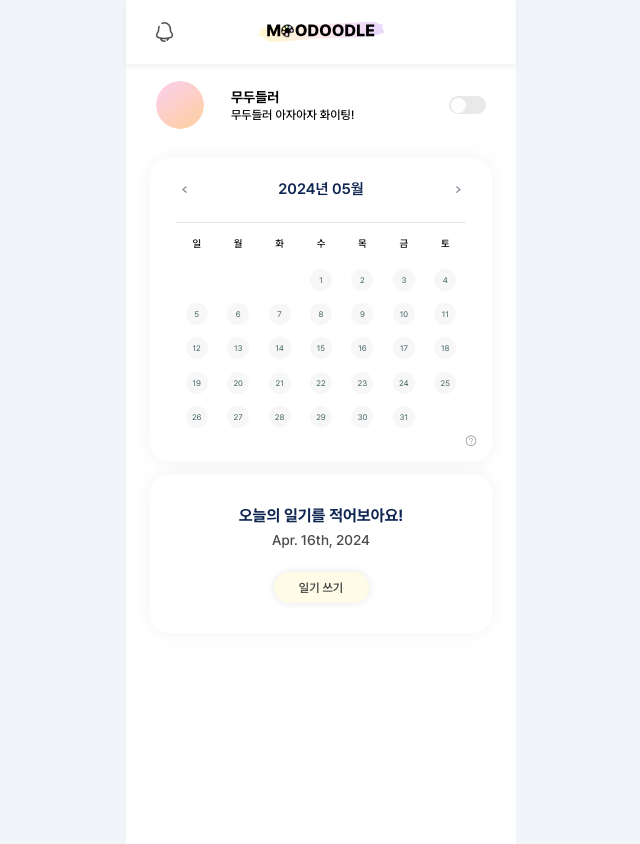
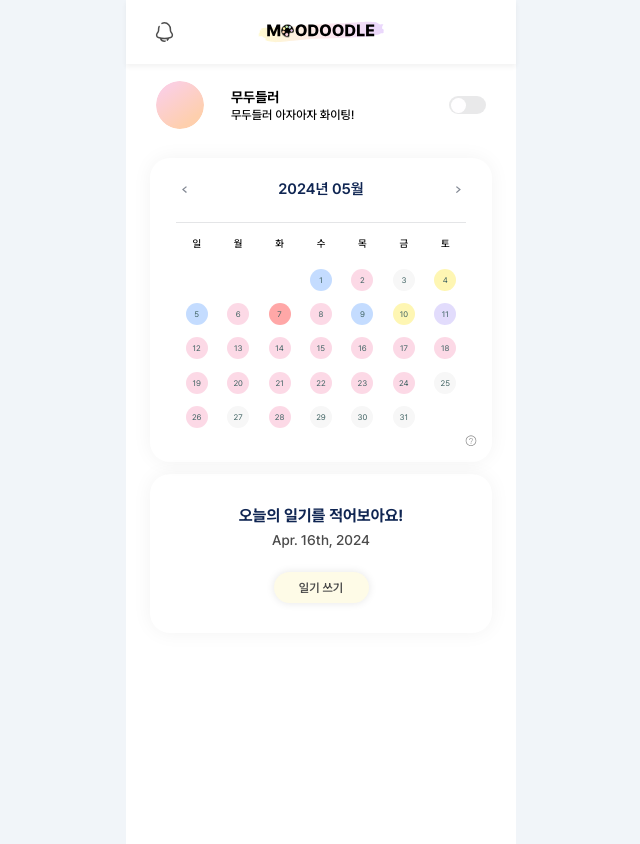
Before and after one commit to teom142/moodoodle_test, a React (Create React App) app in the folder moodoodleFront/moodoodlefront/: page / in a window 1280 px wide. Shown: the whole page, without its empty margins (319-959 px from the left). Built offline with nearby package versions, Linux system fonts and the light colour scheme.

Commit message:
[refactor] 감정 달력 색상 채워지게 수정

```diff
--- a/moodoodleFront/moodoodlefront/src/components/Calendar.jsx
+++ b/moodoodleFront/moodoodlefront/src/components/Calendar.jsx
@@ -1,4 +1,4 @@
-import React from 'react';
+import React, { useEffect, useState } from 'react';
 import dayjs from 'dayjs';
 import { useRecoilState } from 'recoil';
 import selectedDateState from '../stores/selectedDate';
@@ -11,12 +11,14 @@ const days = ['일', '월', '화', '수', '목', '금', '토'];
 export default function Calendar({ handleToggle }) {
   const [selectedDate, setSelectedDate] = useRecoilState(selectedDateState);
   const splited = selectedDate.split('-');
+  const [YYYY_MM, setYYYY_MM] = useState(splited[0] + '-' + splited[1]);
+  const [arr, setArr] = useState([null]);
 
   const handleSelectDate = (v) => {
     setSelectedDate(v);
   };
 
-  const handlePrevMonth = () => {
+  const handlePrevMonth = (selectedDate) => {
     const newDate = dayjs(selectedDate)
       .subtract(1, 'month')
       .endOf('month')
@@ -24,7 +26,7 @@ export default function Calendar({ handleToggle }) {
     setSelectedDate(newDate);
   };
 
-  const handleNextMonth = () => {
+  const handleNextMonth = (selectedDate) => {
     const newDate = dayjs(selectedDate)
       .add(1, 'month')
       .startOf('month')
@@ -32,7 +34,21 @@ export default function Calendar({ handleToggle }) {
     setSelectedDate(newDate);
   };
 
-  const board = useRenderCalenderBoard(selectedDate, handleSelectDate);
+  const board = useRenderCalenderBoard(
+    selectedDate,
+    handleSelectDate,
+    arr,
+    setArr,
+  );
+
+  useEffect(() => {
+    setYYYY_MM(splited[0] + '-' + splited[1]);
+  }, [selectedDate]);
+
+  useEffect(() => {
+    console.log(YYYY_MM);
+    console.log(arr);
+  }, [YYYY_MM]);
 
   return (
     <div className='flex relative justify-center items-center w-[342px] h-[304px] rounded-[20px] shadow-componentShadow'>
@@ -42,7 +58,7 @@ export default function Calendar({ handleToggle }) {
             src='/assets/leftArrow.svg'
             alt='왼쪽 화살표'
             className='w-[9px] h-[7px]'
-            onClick={handlePrevMonth}
+            onClick={() => handlePrevMonth(selectedDate)}
           />
           <p className='text-[15px] font-semibold text-darkNavy'>
             {splited[0]}년 {splited[1]}월
@@ -51,7 +67,7 @@ export default function Calendar({ handleToggle }) {
             src='/assets/rightArrow.svg'
             alt='오른쪽 화살표'
             className='w-[9px] h-[7px]'
-            onClick={handleNextMonth}
+            onClick={() => handleNextMonth(selectedDate)}
           />
         </div>
         <div className='flex flex-col justify-between items-center w-[290px] h-[218px] border-t border-[#E4E5E7]'>
--- a/moodoodleFront/moodoodlefront/src/components/MainProfile.jsx
+++ b/moodoodleFront/moodoodlefront/src/components/MainProfile.jsx
@@ -1,22 +1,25 @@
-import React from "react";
-import ToggleContainer from "./ToggleContainer";
+import React from 'react';
+import ToggleContainer from './ToggleContainer';
 
-export default function MainProfile() {
+export default function MainProfile({ isCalendar, setIsCalendar }) {
   return (
-    <div className="flex flex-row h-[82px] justify-center items-center">
-      <div className="flex flex-row justify-between items-center w-[330px] h-[48px]">
-        <div className="flex flex-row items-center gap-x-[27px]">
+    <div className='flex flex-row h-[82px] justify-center items-center'>
+      <div className='flex flex-row justify-between items-center w-[330px] h-[48px]'>
+        <div className='flex flex-row items-center gap-x-[27px]'>
           <img
-            src="/assets/profile.svg"
-            alt="프로필 사진"
-            className="rounded-full"
+            src='/assets/profile.svg'
+            alt='프로필 사진'
+            className='rounded-full'
           />
-          <div className="flex flex-col h-[36px] justify-between">
-            <div className="font-bold text-sm">무두들러</div>
-            <div className="font-medium text-xs">무두들러 아자아자 화이팅!</div>
+          <div className='flex flex-col h-[36px] justify-between'>
+            <div className='font-bold text-sm'>무두들러</div>
+            <div className='font-medium text-xs'>무두들러 아자아자 화이팅!</div>
           </div>
         </div>
-        <ToggleContainer />
+        <ToggleContainer
+          isCalendar={isCalendar}
+          setIsCalendar={setIsCalendar}
+        />
       </div>
     </div>
   );
--- a/moodoodleFront/moodoodlefront/src/components/ToggleContainer.jsx
+++ b/moodoodleFront/moodoodlefront/src/components/ToggleContainer.jsx
@@ -1,24 +1,22 @@
-import React from "react";
-import { useState } from "react";
+import React from 'react';
+import { useState } from 'react';
 
-export default function ToggleContainer() {
-  const [isOn, setisOn] = useState(false);
-
+export default function ToggleContainer({ isCalendar, setIsCalendar }) {
   const toggleHandler = () => {
-    setisOn(!isOn);
+    setIsCalendar((prev) => !prev);
   };
 
   return (
     <>
-      <div className="relative cursor-pointer" onClick={toggleHandler}>
+      <div className='relative cursor-pointer' onClick={toggleHandler}>
         <div
           className={`w-[37px] h-[18px] rounded-[30px] duration-[0.5s] ${
-            isOn ? "bg-[#00c866] duration-[0.5s]" : "bg-[#e9e9ea]"
+            isCalendar ? 'bg-[#00c866] duration-[0.5s]' : 'bg-[#e9e9ea]'
           }`}
         />
         <div
           className={`absolute top-[1.5px] w-[15px] h-[15px] rounded-full bg-[#fffeff] duration-[0.5s] ${
-            isOn ? "left-[20px] duration-[0.5s]" : "left-[2px]"
+            isCalendar ? 'left-[20px] duration-[0.5s]' : 'left-[2px]'
           }`}
         />
       </div>
--- a/moodoodleFront/moodoodlefront/src/components/useRenderCalenderBoard.jsx
+++ b/moodoodleFront/moodoodlefront/src/components/useRenderCalenderBoard.jsx
@@ -1,7 +1,8 @@
 import dayjs from 'dayjs';
 import React, { useEffect, useState } from 'react';
+import moodMonth from '../constants/moodMonth';
 
-const useRenderCalenderBoard = (selectedDay, handleSelectDate) => {
+const useRenderCalenderBoard = (selectedDay, handleSelectDate, arr, setArr) => {
   const initArr = (firstDay, daysInMonth) => {
     return Array.from({ length: firstDay + daysInMonth }, (v, i) =>
       i < firstDay
@@ -13,19 +14,28 @@ const useRenderCalenderBoard = (selectedDay, handleSelectDate) => {
     );
   };
 
-  const [arr, setArr] = useState([null]);
-
   useEffect(() => {
+    handleSelectDate(selectedDay);
     const firstDay = dayjs(selectedDay).startOf('month').day();
     const daysInMonth = dayjs(selectedDay).daysInMonth();
     setArr(initArr(firstDay, daysInMonth));
-    handleSelectDate(selectedDay);
+    console.log(arr);
     console.log(selectedDay);
   }, [selectedDay]);
 
   const content = arr.map((v, i) => (
     <div className='flex justify-center' key={v ? v.toString() : `${v}${i}`}>
-      {v && (
+      {v &&
+        (moodMonth.result[i - (arr.length - dayjs(selectedDay).daysInMonth())]
+          .isWrited === true ? (
+          <div
+            className={`flex justify-center items-center w-[22px] h-[22px] rounded-full bg-[#${moodMonth.result[i - (arr.length - dayjs(selectedDay).daysInMonth())].main_mood_color}] text-center cursor-pointer bg-opacity-80`}
+            date={v}
+            onClick={() => handleSelectDate(v)}
+          >
+            {dayjs(v).date()}
+          </div>
+        ) : (
           <div
             className='flex justify-center items-center w-[22px] h-[22px] rounded-full bg-gray-scale-1 text-center cursor-pointer'
             date={v}
@@ -33,7 +43,7 @@ const useRenderCalenderBoard = (selectedDay, handleSelectDate) => {
           >
             {dayjs(v).date()}
           </div>
-      )}
+        ))}
     </div>
   ));
 
--- a/moodoodleFront/moodoodlefront/src/constants/moodMonth.js
+++ b/moodoodleFront/moodoodlefront/src/constants/moodMonth.js
@@ -1,47 +1,225 @@
-const mooodMonth = {
+const moodMonth = {
   code: 201,
   success: true,
   msg: '요청에 성공하였습니다.',
   result: [
     {
-      title: '4월 16일 화요일...',
-      date: '2024-04-16',
+      isWrited: true,
+      diary_id: 1,
+      title: '4월 1일 일기',
+      date: '2024-04-01',
       content: '오늘 너무 힘들었다. 운영체제 수업은 너무 어렵고 ....',
-      mood: [
-        {
-          title: '슬픔',
-          ratio: 60,
+      main_mood_color: 'B5D3FF',
     },
     {
-          title: '분노',
-          ratio: 20,
+      isWrited: true,
+      diary_id: 2,
+      title: '4월 2일 일기',
+      date: '2024-04-02',
+      content: '오늘은 드디어 감기가 다 나았다. 너무 기뻤다. ......',
+      main_mood_color: 'FBCFE0',
     },
     {
-          title: '기쁨',
-          ratio: 20,
-        },
-      ],
+      isWrited: false,
+      date: '2024-04-03',
     },
     {
-      title: '4월 15일 월요일',
-      date: '2024-04-15',
-      content: '오늘은 드디어 감기가 다 나았다. 너무 기뻤다. ......',
-      mood: [
-        {
-          title: '기쁨',
-          ratio: 70,
+      isWrited: true,
+      title: '4월 4일 일기',
+      date: '2024-04-04',
+      content: '행복하당 ......',
+      main_mood_color: 'FEF4A0',
     },
     {
-          title: '슬픔',
-          ratio: 20,
+      isWrited: true,
+      title: '4월 4일 일기',
+      date: '2024-04-04',
+      content: '행복하당 ......',
+      main_mood_color: 'B5D3FF',
     },
     {
-          title: '우울함',
-          ratio: 10,
+      isWrited: true,
+      title: '4월 4일 일기',
+      date: '2024-04-04',
+      content: '행복하당 ......',
+      main_mood_color: 'FBCFE0',
     },
-      ],
+    {
+      isWrited: true,
+      title: '4월 4일 일기',
+      date: '2024-04-04',
+      content: '행복하당 ......',
+      main_mood_color: 'FF9191',
+    },
+    {
+      isWrited: true,
+      title: '4월 4일 일기',
+      date: '2024-04-04',
+      content: '행복하당 ......',
+      main_mood_color: 'FBCFE0',
+    },
+    {
+      isWrited: true,
+      title: '4월 4일 일기',
+      date: '2024-04-04',
+      content: '행복하당 ......',
+      main_mood_color: 'B5D3FF',
+    },
+    {
+      isWrited: true,
+      title: '4월 4일 일기',
+      date: '2024-04-04',
+      content: '행복하당 ......',
+      main_mood_color: 'FEF4A0',
+    },
+    {
+      isWrited: true,
+      title: '4월 4일 일기',
+      date: '2024-04-04',
+      content: '행복하당 ......',
+      main_mood_color: 'DBD3FB',
+    },
+    {
+      isWrited: true,
+      title: '4월 4일 일기',
+      date: '2024-04-04',
+      content: '행복하당 ......',
+      main_mood_color: 'FBCFE0',
+    },
+    {
+      isWrited: true,
+      title: '4월 4일 일기',
+      date: '2024-04-04',
+      content: '행복하당 ......',
+      main_mood_color: 'FBCFE0',
+    },
+    {
+      isWrited: true,
+      title: '4월 4일 일기',
+      date: '2024-04-04',
+      content: '행복하당 ......',
+      main_mood_color: 'FBCFE0',
+    },
+    {
+      isWrited: true,
+      title: '4월 4일 일기',
+      date: '2024-04-04',
+      content: '행복하당 ......',
+      main_mood_color: 'FBCFE0',
+    },
+    {
+      isWrited: true,
+      title: '4월 4일 일기',
+      date: '2024-04-04',
+      content: '행복하당 ......',
+      main_mood_color: 'FBCFE0',
+    },
+    {
+      isWrited: true,
+      title: '4월 4일 일기',
+      date: '2024-04-04',
+      content: '행복하당 ......',
+      main_mood_color: 'FBCFE0',
+    },
+    {
+      isWrited: true,
+      title: '4월 4일 일기',
+      date: '2024-04-04',
+      content: '행복하당 ......',
+      main_mood_color: 'FBCFE0',
+    },
+    {
+      isWrited: true,
+      title: '4월 4일 일기',
+      date: '2024-04-04',
+      content: '행복하당 ......',
+      main_mood_color: 'FBCFE0',
+    },
+    {
+      isWrited: true,
+      title: '4월 4일 일기',
+      date: '2024-04-04',
+      content: '행복하당 ......',
+      main_mood_color: 'FBCFE0',
+    },
+    {
+      isWrited: true,
+      title: '4월 4일 일기',
+      date: '2024-04-04',
+      content: '행복하당 ......',
+      main_mood_color: 'FBCFE0',
+    },
+    {
+      isWrited: true,
+      title: '4월 4일 일기',
+      date: '2024-04-04',
+      content: '행복하당 ......',
+      main_mood_color: 'FBCFE0',
+    },
+    {
+      isWrited: true,
+      title: '4월 4일 일기',
+      date: '2024-04-04',
+      content: '행복하당 ......',
+      main_mood_color: 'FBCFE0',
+    },
+    {
+      isWrited: true,
+      title: '4월 4일 일기',
+      date: '2024-04-04',
+      content: '행복하당 ......',
+      main_mood_color: 'FBCFE0',
+    },
+    {
+      isWrited: false,
+      title: '4월 4일 일기',
+      date: '2024-04-04',
+      content: '행복하당 ......',
+      main_mood_color: 'FBCFE0',
+    },
+    {
+      isWrited: true,
+      title: '4월 4일 일기',
+      date: '2024-04-04',
+      content: '행복하당 ......',
+      main_mood_color: 'FBCFE0',
+    },
+    {
+      isWrited: false,
+      title: '4월 4일 일기',
+      date: '2024-04-04',
+      content: '행복하당 ......',
+      main_mood_color: 'FBCFE0',
+    },
+    {
+      isWrited: true,
+      title: '4월 4일 일기',
+      date: '2024-04-04',
+      content: '행복하당 ......',
+      main_mood_color: 'FBCFE0',
+    },
+    {
+      isWrited: false,
+      title: '4월 4일 일기',
+      date: '2024-04-04',
+      content: '행복하당 ......',
+      main_mood_color: 'FBCFE0',
+    },
+    {
+      isWrited: false,
+      title: '4월 4일 일기',
+      date: '2024-04-04',
+      content: '행복하당 ......',
+      main_mood_color: 'FBCFE0',
+    },
+    {
+      isWrited: false,
+      title: '4월 4일 일기',
+      date: '2024-04-04',
+      content: '행복하당 ......',
+      main_mood_color: 'FBCFE0',
     },
   ],
 };
 
-export default mooodMonth;
+export default moodMonth;
--- a/moodoodleFront/moodoodlefront/src/pages/Main.jsx
+++ b/moodoodleFront/moodoodlefront/src/pages/Main.jsx
@@ -5,6 +5,7 @@ import Calendar from '../components/Calendar';
 import MoodColor from '../components/MoodColor';
 
 export default function Main() {
+  const [isCalendar, setIsCalendar] = useState(false);
   const [isClick, setIsClick] = useState(false);
 
   function handleToggle() {
@@ -14,8 +15,8 @@ export default function Main() {
   return (
     <div className='relative'>
       <div className='flex flex-col items-center gap-[12px]'>
-        <MainProfile />
-        <Calendar handleToggle={handleToggle} />
+        <MainProfile isCalendar={isCalendar} setIsCalendar={setIsCalendar} />
+        {isCalendar ? '' : <Calendar handleToggle={handleToggle} />}
         <DiaryWritePopup />
       </div>
       {isClick ? <MoodColor handleToggle={handleToggle} /> : ''}
```
Lines whose indentation alone changed are shown as unchanged.
